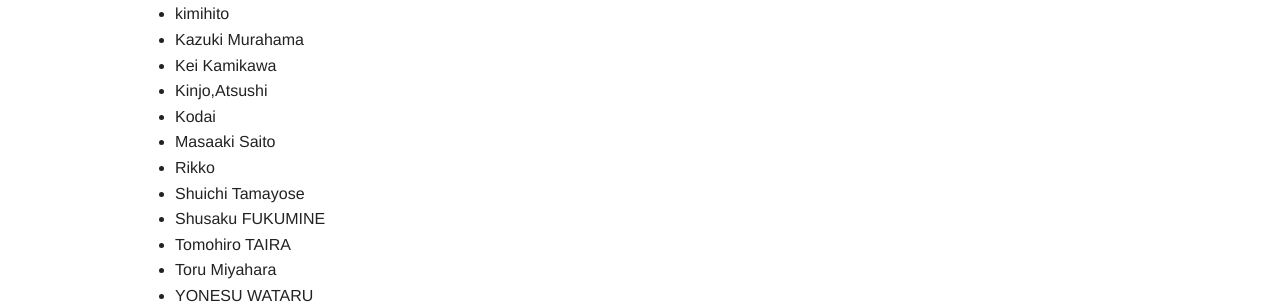
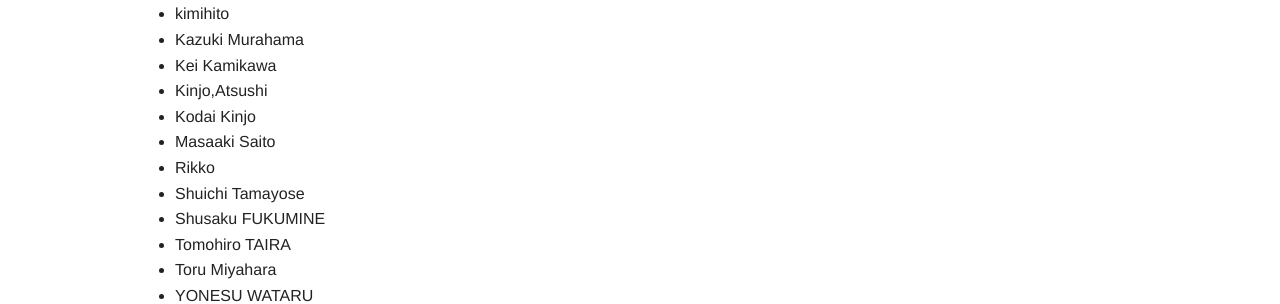
Before and after one commit to hackers-champloo/hackers-champloo.github.io, a Jekyll site: the page built from 2017/staff.md, in a window 1280 px wide and 974 px high. Shown: the part 311-615 px from the top of the window. Built offline with Jekyll 4.4.1, drawn with Linux system fonts in a browser that asks for light colours; nearby versions of some CDN libraries.

Commit message:
Update staff.md

```diff
--- a/2017/staff.md
+++ b/2017/staff.md
@@ -15,7 +15,7 @@ title: 実行委員会 ボランティアスタッフ
 * Kazuki Murahama
 * Kei Kamikawa
 * Kinjo,Atsushi
-* Kodai
+* Kodai Kinjo
 * Masaaki Saito
 * Rikko
 * Shuichi Tamayose
```
